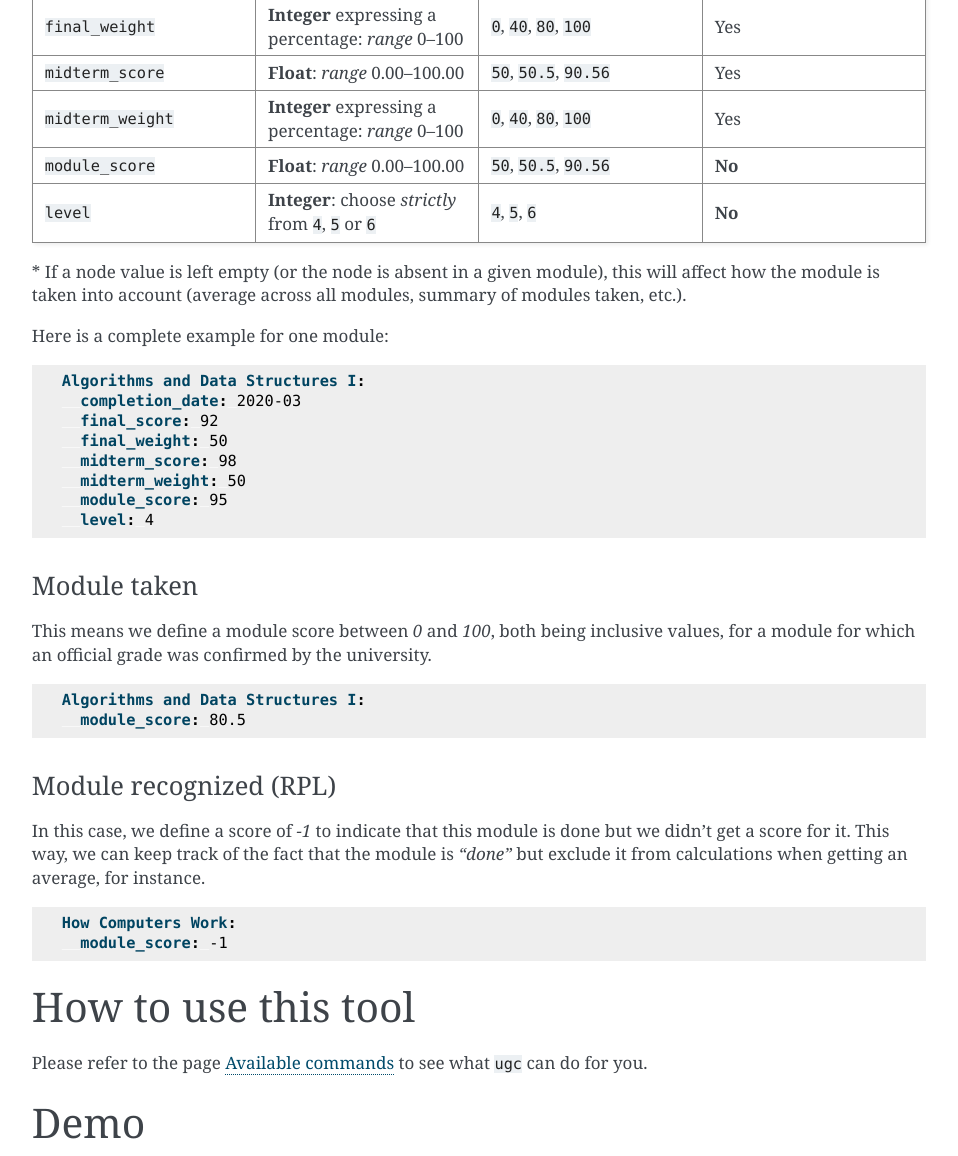
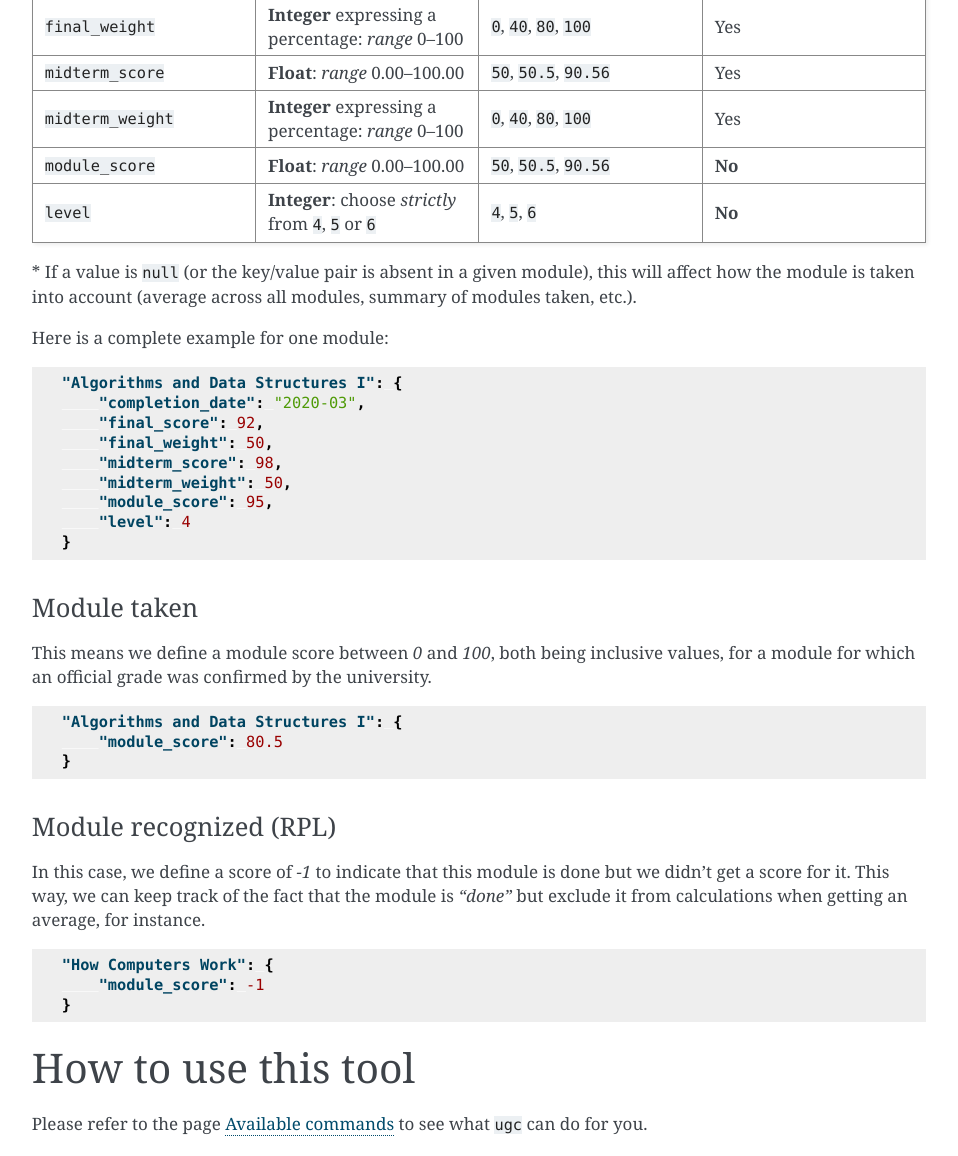
Before and after one commit to sglavoie/uol-grades-calculator, a Sphinx documentation site: the page built from docs/introduction.rst, in a window 1280 px wide and 1400 px high, scrolled down 1339 px, cut to the strip 0-1156 px from the top of the window. Shown: the whole strip, without its empty margins (311-1269 px from the left). Built offline with Sphinx 7.4.7, drawn with Linux system fonts in a browser that asks for light colours; the version number could not be read and is left out; some of the changed text lies outside the part shown.

Commit message:
Convert config file from YAML to JSON format
* Update tests and fixtures.
* Update source code.
* Update documentation.
* Remove requirement for PyYAML.
* Remove the need to include YAML files in MANIFEST.in
* Ref #33

```diff
--- a/docs/commands.rst
+++ b/docs/commands.rst
@@ -55,7 +55,7 @@
 
     Usage: ugc generate-sample [OPTIONS]
 
-    Generate a sample grades YAML config file.
+    Generate a sample grades JSON config file.
 
     Options:
     -f, --force-overwrite  Overwrite the existing config file, if any.
@@ -66,7 +66,7 @@
 
     $ ugc generate-sample
 
-    Configuration file not found: /home/user/.grades.yml
+    Configuration file not found: /home/user/.ugc-grades.json
     → Configuration file generated.
 
 
--- a/docs/config_file.csv
+++ b/docs/config_file.csv
@@ -1,4 +1,4 @@
-YAML node,Value,Example(s),Optional*
+Key,Value,Example(s),Optional*
 ``completion_date``,Date as a **string**: `YYYY-MM`,``2020-01``,Yes
 ``final_score``,**Float**: *range* 0.00–100.00,"``50``, ``50.5``, ``90.56``",Yes
 ``final_weight``,**Integer** expressing a percentage: *range* 0–100,"``0``, ``40``, ``80``, ``100``",Yes
--- a/docs/developers.rst
+++ b/docs/developers.rst
@@ -49,7 +49,7 @@
 - Requirements to test and develop the application should go into ``requirements-dev.txt``. None of these are required to run ``ugc`` as a user.
 - User requirements should go into ``requirements.txt``.
 - The section ``install_requires`` in ``setup.cfg`` should be kept up-to-date when new releases are to be published.
-- Non-Python files (e.g. YML and JSON) used by ``ugc`` should be explicitly included in ``MANIFEST.in`` to be distributed with the package.
+- Non-Python files (e.g. JSON) used by ``ugc`` should be explicitly included in ``MANIFEST.in`` to be distributed with the package.
 
 
 Publishing the package to PyPI
--- a/docs/introduction.rst
+++ b/docs/introduction.rst
@@ -66,20 +66,21 @@
     :widths: 25, 25, 25, 25
     :header-rows: 1
 
-\* If a node value is left empty (or the node is absent in a given module), this will affect how the module is taken into account (average across all modules, summary of modules taken, etc.).
+\* If a value is ``null`` (or the key/value pair is absent in a given module), this will affect how the module is taken into account (average across all modules, summary of modules taken, etc.).
 
 Here is a complete example for one module:
 
-.. code-block:: yaml
+.. code-block:: json
 
-    Algorithms and Data Structures I:
-      completion_date: 2020-03
-      final_score: 92
-      final_weight: 50
-      midterm_score: 98
-      midterm_weight: 50
-      module_score: 95
-      level: 4
+    "Algorithms and Data Structures I": {
+        "completion_date": "2020-03",
+        "final_score": 92,
+        "final_weight": 50,
+        "midterm_score": 98,
+        "midterm_weight": 50,
+        "module_score": 95,
+        "level": 4
+    }
 
 
 Module taken
@@ -87,10 +88,11 @@
 
 This means we define a module score between `0` and `100`, both being inclusive values, for a module for which an official grade was confirmed by the university.
 
-.. code-block:: yaml
+.. code-block:: json
 
-    Algorithms and Data Structures I:
-      module_score: 80.5
+    "Algorithms and Data Structures I": {
+        "module_score": 80.5
+    }
 
 
 Module recognized (RPL)
@@ -98,10 +100,11 @@
 
 In this case, we define a score of `-1` to indicate that this module is done but we didn't get a score for it. This way, we can keep track of the fact that the module is `"done"` but exclude it from calculations when getting an average, for instance.
 
-.. code-block:: yaml
+.. code-block:: json
 
-    How Computers Work:
-      module_score: -1
+    "How Computers Work": {
+        "module_score": -1
+    }
 
 
 How to use this tool
--- a/requirements.txt
+++ b/requirements.txt
@@ -2,5 +2,4 @@
 click==8.0.1
 matplotlib==3.4.3
 pandas==1.3.2
-PyYAML==5.4.1
 tabulate==0.8.9
--- a/setup.cfg
+++ b/setup.cfg
@@ -36,7 +36,6 @@
     click
     matplotlib
     pandas
-    PyYAML
     tabulate
 python_requires = >=3.8
 
```
Also changed, not shown: other parts of docs/introduction.rst (+5 -5 lines), 13 other files.
